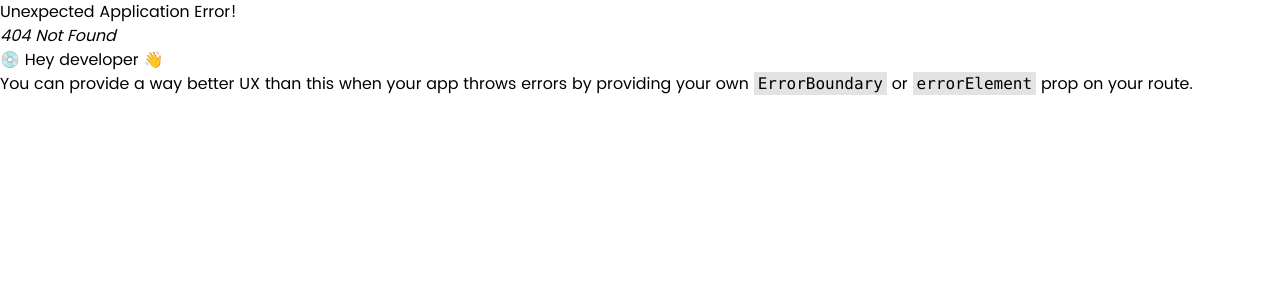
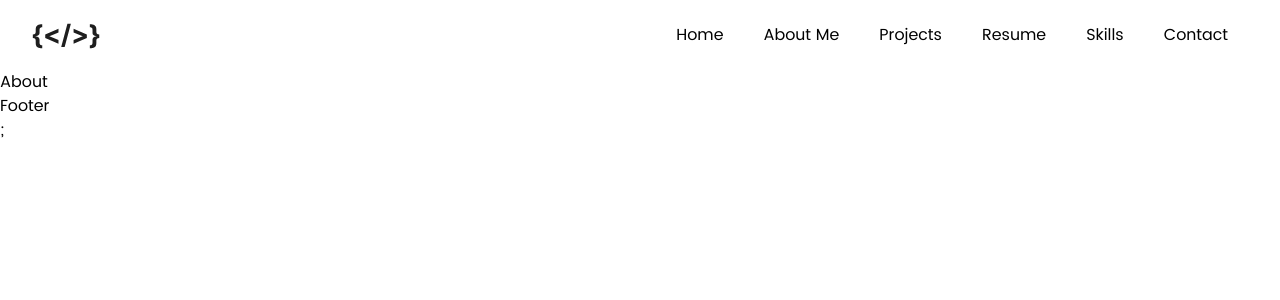
Before and after one commit to FrancisUzoigwe/Portfolio, a React (Vite) app: page /about in a window 1280 px wide. Before the commit this address had no page. Shown: the top 300 px of the page. Built offline with nearby package versions, Linux system fonts and the light colour scheme.

Commit message:
header changes

```diff
--- a/src/App.tsx
+++ b/src/App.tsx
@@ -1,11 +1,15 @@
 import { RouterProvider } from "react-router-dom";
 import { mainRouter } from "./router/mainRouter";
+import { Provider } from "react-redux";
+import { store } from "./global/store";
 
 const App = () => {
   return (
     <>
       <div>
-        <RouterProvider router={mainRouter} />
+        <Provider store={store}>
+          <RouterProvider router={mainRouter} />
+        </Provider>
       </div>
     </>
   );
--- a/src/components/static/Header.tsx
+++ b/src/components/static/Header.tsx
@@ -1,8 +1,96 @@
+import { HiMenu } from "react-icons/hi";
+import francis from "../../assets/Logo1.svg";
+import francis1 from "../../assets/Logo2.svg"
+import { Link } from "react-router-dom";
+import { useState } from "react";
+
 const Header = () => {
+  const [scroll, setScroll] = useState<boolean>(false);
+  const onScroll = () => {
+    if (window.scrollY >= 20) {
+      setScroll(true);
+    } else {
+      setScroll(false);
+    }
+  };
+  window.addEventListener("scroll", onScroll);
+
   return (
     <>
-      <div>
-        <div>Header</div>
+      <div className="w-full h-[70px] flex items-center justify-center">
+        <div className="w-full h-[70px] flex items-center justify-center fixed">
+          {scroll ? (
+            <div className="w-full bg-black transition duration-300  text-white h-[70px] flex items-center justify-center">
+              <div className="w-[95%] flex items-center justify-between">
+                <div className="h-[35px] ">
+                  <img
+                    src={francis1}
+                    alt="FrancisUzoigwe"
+                    className="w-full h-full object-cover"
+                  />
+                </div>
+                <div className="flex items-center max-md:hidden">
+                  <Link to="/">
+                    <div className="mx-5 hover:cursor-pointer">Home</div>
+                  </Link>
+                  <Link to="/about">
+                    <div className="mx-5 hover:cursor-pointer">About Me</div>
+                  </Link>
+                  <Link to="/projects">
+                    <div className="mx-5 hover:cursor-pointer">Projects</div>
+                  </Link>
+                  <Link to="/resume">
+                    <div className="mx-5 hover:cursor-pointer">Resume</div>
+                  </Link>
+                  <Link to="skills">
+                    <div className="mx-5 hover:cursor-pointer">Skills</div>
+                  </Link>
+                  <Link to="/contact">
+                    <div className="mx-5 hover:cursor-pointer">Contact</div>
+                  </Link>
+                </div>
+                <div className="max-md:block hidden">
+                  <HiMenu className="text-3xl hover:cursor-pointer hover:scale-[1.2] transition-all duration-300" />
+                </div>
+              </div>
+            </div>
+          ) : (
+            <div className="w-full h-[70px] flex items-center justify-center">
+              <div className="w-[95%] flex items-center justify-between">
+                <div className="h-[35px] ">
+                  <img
+                    src={francis}
+                    alt="FrancisUzoigwe"
+                    className="w-full h-full object-cover"
+                  />
+                </div>
+                <div className="flex items-center max-md:hidden">
+                  <Link to="/">
+                    <div className="mx-5 hover:cursor-pointer">Home</div>
+                  </Link>
+                  <Link to="/about">
+                    <div className="mx-5 hover:cursor-pointer">About Me</div>
+                  </Link>
+                  <Link to="/projects">
+                    <div className="mx-5 hover:cursor-pointer">Projects</div>
+                  </Link>
+                  <Link to="/resume">
+                    <div className="mx-5 hover:cursor-pointer">Resume</div>
+                  </Link>
+                  <Link to="skills">
+                    <div className="mx-5 hover:cursor-pointer">Skills</div>
+                  </Link>
+                  <Link to="/contact">
+                    <div className="mx-5 hover:cursor-pointer">Contact</div>
+                  </Link>
+                </div>
+                <div className="max-md:block hidden">
+                  <HiMenu className="text-3xl hover:cursor-pointer hover:scale-[1.2] transition-all duration-300" />
+                </div>
+              </div>
+            </div>
+          )}
+        </div>
       </div>
     </>
   );
--- /dev/null
+++ b/src/global/globalState.tsx
@@ -0,0 +1,22 @@
+import { createSlice } from "@reduxjs/toolkit";
+
+const initialState = {
+  toggle: false,
+};
+
+const globalState = createSlice({
+  name: "state",
+  initialState,
+  reducers: {
+    toggled: (state: any) => {
+      state.toggle = true;
+    },
+    changedToggle: (state: any) => {
+      state.toggle = false;
+    },
+  },
+});
+
+export const { toggled, changedToggle } = globalState.actions;
+
+export default globalState.reducer;
--- /dev/null
+++ b/src/global/store.tsx
@@ -0,0 +1,6 @@
+import { configureStore } from "@reduxjs/toolkit";
+import reducer from "./globalState";
+
+export const store = configureStore({
+  reducer,
+});
--- /dev/null
+++ b/src/page/About.tsx
@@ -0,0 +1,8 @@
+
+const About = () => {
+  return (
+    <div>About</div>
+  )
+}
+
+export default About
--- /dev/null
+++ b/src/page/Contact.tsx
@@ -0,0 +1,8 @@
+
+const Contact = () => {
+  return (
+    <div>Contact</div>
+  )
+}
+
+export default Contact
--- a/src/page/MainPage.tsx
+++ b/src/page/MainPage.tsx
@@ -1,7 +1,7 @@
 const MainPage = () => {
   return (
     <>
-      <div className="w-full h-[150vh] bg-black text-white flex items-center justify-center">
+      <div className="w-full h-[150vh] flex items-center justify-center">
         <div>MainPage</div>
       </div>
     </>
--- /dev/null
+++ b/src/page/Projects.tsx
@@ -0,0 +1,8 @@
+
+const Projects = () => {
+  return (
+    <div>Projects</div>
+  )
+}
+
+export default Projects
--- /dev/null
+++ b/src/page/Resume.tsx
@@ -0,0 +1,8 @@
+
+const Resume = () => {
+  return (
+    <div>Resume</div>
+  )
+}
+
+export default Resume
--- /dev/null
+++ b/src/page/Skills.tsx
@@ -0,0 +1,8 @@
+
+const Skills = () => {
+  return (
+    <div>Skills</div>
+  )
+}
+
+export default Skills
```
Also changed, not shown: src/router/mainRouter.tsx (+25 -0 lines).
